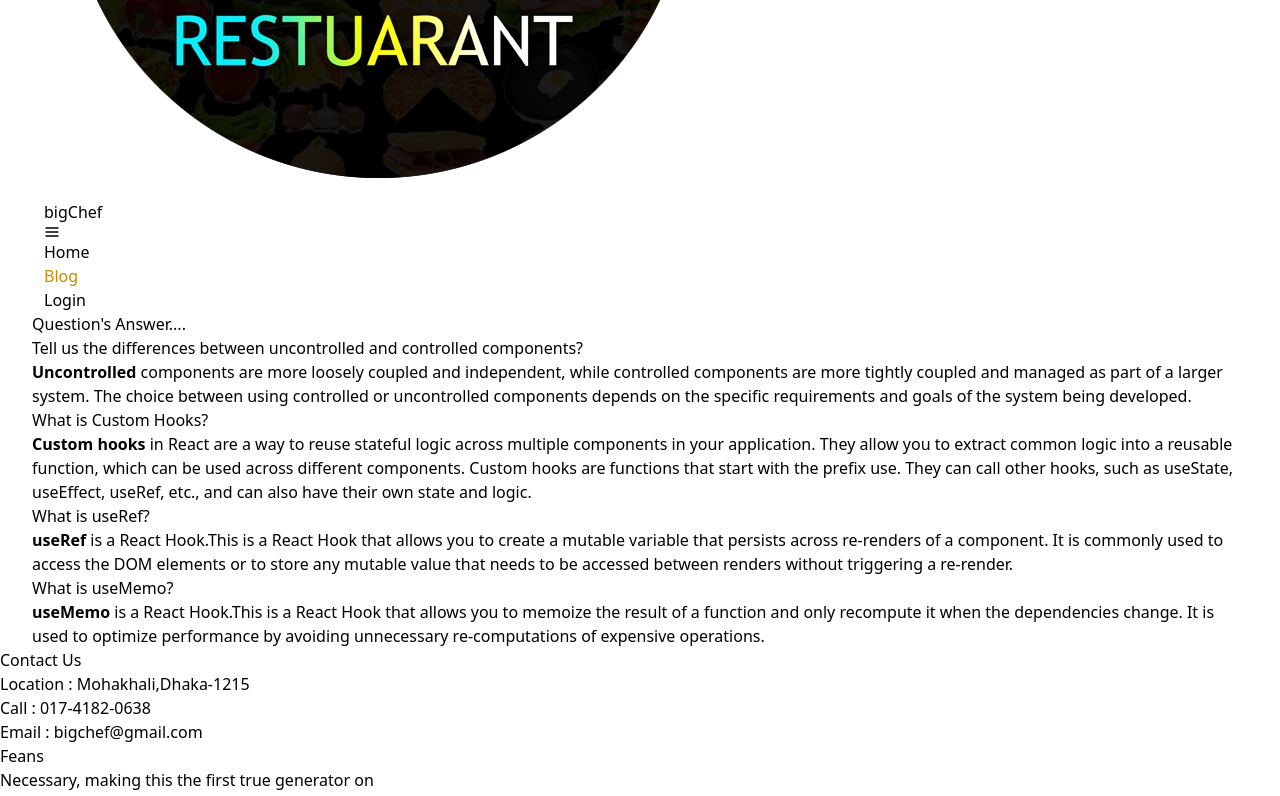
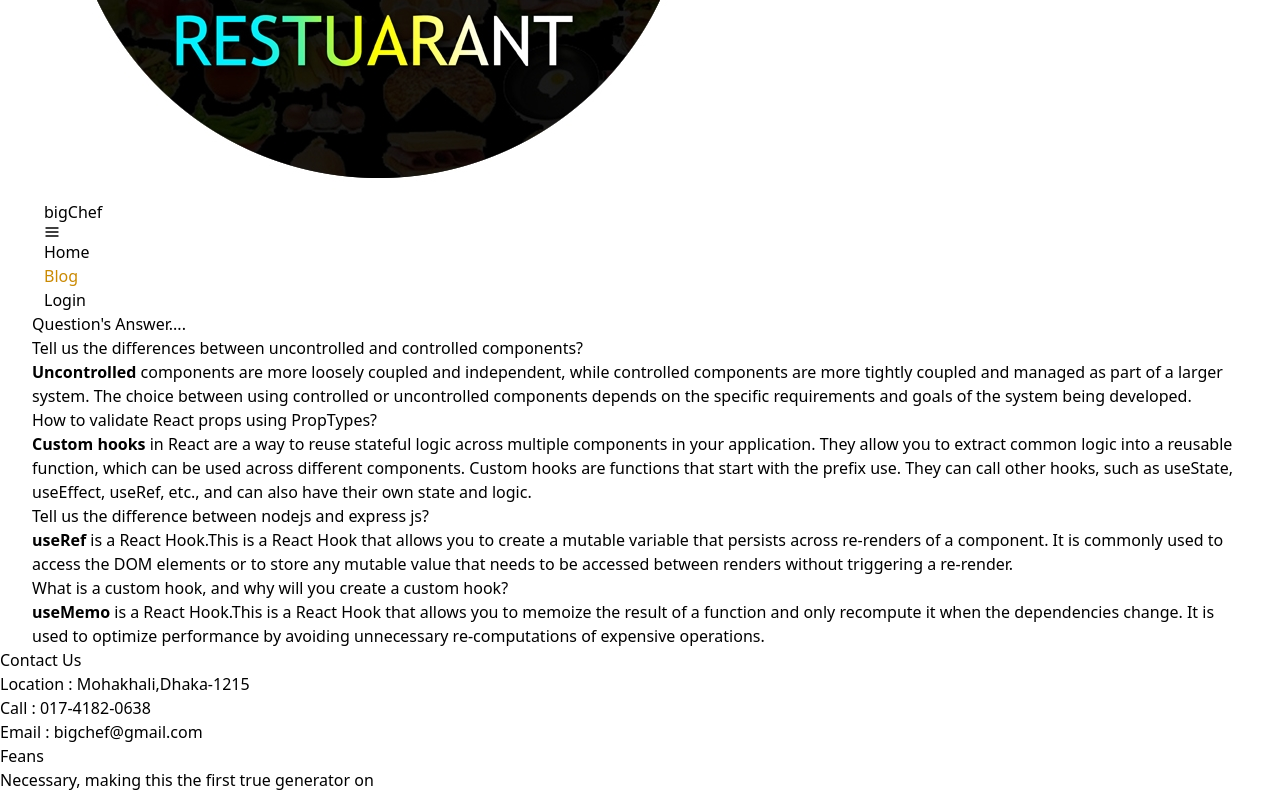
Before and after one commit to sranik28/big-chef, a React (Vite) app: page /blog in a window 1280 px wide. Shown: the part 466-1262 px from the top of the page. Built offline with nearby package versions, Linux system fonts and the light colour scheme.

Commit message:
error page added

```diff
--- /dev/null
+++ b/src/components/Error.jsx
@@ -0,0 +1,16 @@
+import React from 'react';
+import errorImg from '../assets/error.png'
+import { Link } from 'react-router-dom';
+
+const Error = () => {
+    return (
+        <div className='flex justify-center items-center flex-col h-screen'>
+            <img className='' src={errorImg} alt="" />
+            <h1 className='font-bold text-center text-5xl my-10'>404</h1>
+            <p className='text-center text-3xl font-bold mt-10'><span className='text-yellow-500'>Oppss </span>server is not found</p>
+            <Link to="/"><button className=' underline text-yellow-500 text-center block mx-auto my-20 text-2xl'>Back to home</button></Link>
+        </div>
+    );
+};
+
+export default Error;
--- a/src/components/Footer.jsx
+++ b/src/components/Footer.jsx
@@ -1,15 +1,14 @@
 import React from 'react';
-
 import { FaFacebookF, FaLinkedinIn, FaTwitter, FaInstagram } from 'react-icons/fa';
 
 const Footer = () => {
     return (
         <main className='bg-slate-900 mt-5'>
-            <div className='grid grid-cols-3 gap-5 max-w-[1240px] mx-auto py-5 px-6 text-white'>
+            <div className='grid md:grid-cols-3 gap-5 max-w-[1240px] mx-auto py-5 px-6 text-white'>
                 <div className=' text-center'>
                     <h2 className='text-xl my-8'>Contact Us</h2>
-                    <p>Location : Mohakhali,Dhaka-1215</p>
-                    <p>Call : 017-4182-0638</p>
+                    <p className='mb-2'>Location : Mohakhali,Dhaka-1215</p>
+                    <p className='mb-2'>Call : 017-4182-0638</p>
                     <p>Email : bigchef@gmail.com</p>
                 </div>
                 <div className='text-center'>
@@ -25,7 +24,7 @@
                 </div>
                 <div className='text-center'>
                     <h1 className='text-xl my-8'>Opening Hours</h1>
-                    <p>Everyday</p>
+                    <p className='mb-2'>Everyday</p>
                     <p>10.00 Am -10.00 Pm</p>
                 </div>
             </div>
--- a/src/layouts/Root.jsx
+++ b/src/layouts/Root.jsx
@@ -5,7 +5,7 @@
 const Root = () => {
     return (
         <div>
-            <div className='max-w-[1240px] mx-auto px-4 md:min-h-[calc(100vh-100px)]'>
+            <div className=' px-2 md:min-h-[calc(100vh-100px)]'>
                 <Outlet/>
             </div>
             <Footer/>
--- a/src/pages/Blog.jsx
+++ b/src/pages/Blog.jsx
@@ -12,7 +12,7 @@
                     <p> <strong>Uncontrolled</strong> components are more loosely coupled and independent, while controlled components are more tightly coupled and managed as part of a larger system. The choice between using controlled or uncontrolled components depends on the specific requirements and goals of the system being developed.</p>
                 </div>
                 <div className='p-3 border-2 rounded'>
-                    <h1 className='text-3xl py-3'>What is Custom Hooks?</h1>
+                    <h1 className='text-3xl py-3'>How to validate React props using PropTypes?</h1>
                     <p><strong>Custom hooks</strong> in React are a way to reuse stateful logic across
                         multiple components in your application. They allow you to extract
                         common logic into a reusable function, which can be used across
@@ -21,11 +21,11 @@
                         useRef, etc., and can also have their own state and logic.</p>
                 </div>
                 <div className='p-3 border-2 rounded'>
-                    <h1 className='text-3xl py-3'>What is useRef?</h1>
+                    <h1 className='text-3xl py-3'>Tell us the difference between nodejs and express js?</h1>
                     <p><strong>useRef</strong> is a React Hook.This is a React Hook that allows you to create a mutable variable that persists across re-renders of a component. It is commonly used to access the DOM elements or to store any mutable value that needs to be accessed between renders without triggering a re-render.</p>
                 </div>
                 <div className='p-3 border-2 rounded'>
-                    <h1 className='text-3xl py-3'>What is useMemo?</h1>
+                    <h1 className='text-3xl py-3'>What is a custom hook, and why will you create a custom hook?</h1>
                     <p><strong>useMemo</strong> is a React Hook.This is a React Hook that allows you to memoize the result of a function and only recompute it when the dependencies change. It is used to optimize performance by avoiding unnecessary re-computations of expensive operations. </p>
                 </div>
             </div>
--- a/src/routers/Router.jsx
+++ b/src/routers/Router.jsx
@@ -2,11 +2,13 @@
 import Root from "../layouts/Root";
 import Home from "../pages/Home";
 import Blog from "../pages/Blog";
+import Error from "../components/Error";
 
 const Router = createBrowserRouter([
     {
         path: '/',
         element: <Root />,
+        errorElement:<Error/>,
         children: [
             {
                 path: '/',
```
Also changed, not shown: src/assets/error.png (added).
